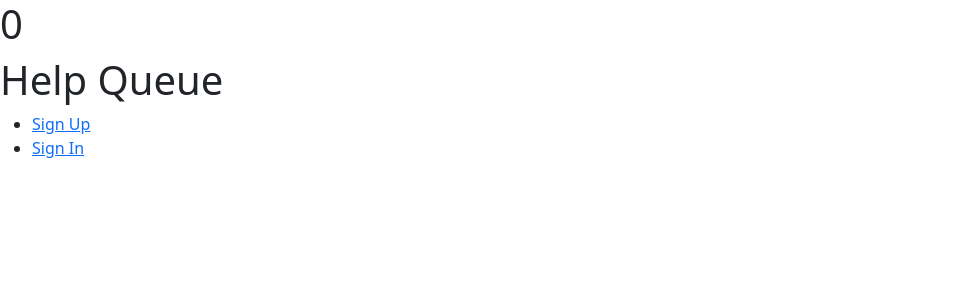
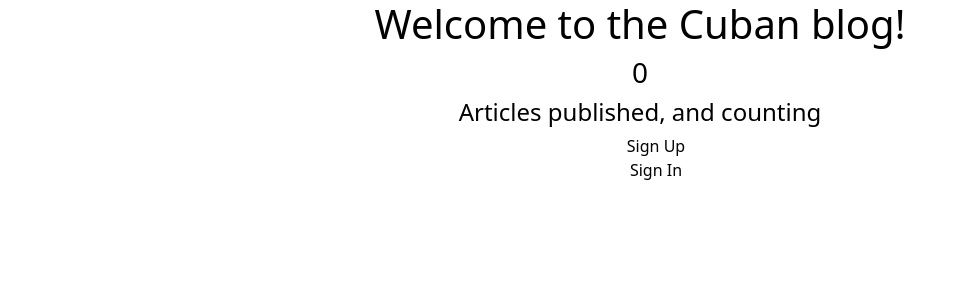
Before and after one commit to curiousmockingbird/blog-front-end, a React (Create React App) app: page / in a window 1280 px wide. Shown: the top 300 px of the page, without its empty margins (0-964 px from the left). Built offline with nearby package versions, Linux system fonts and the light colour scheme; no server answers.

Commit message:
WIP: Formatting blog sign-in/sign-up page.

```diff
--- a/src/components/App.js
+++ b/src/components/App.js
@@ -2,34 +2,13 @@ import React from 'react';
 import SignIn from './SignIn';
 import SignUp from './SignUp';
 // import BlogControl from './BlogControl';
-import { useState, useEffect } from 'react';
-import axios from 'axios';
 import { BrowserRouter as Router, Routes, Route } from "react-router-dom";
 import LogInHeader from './LogInHeader';
 
 const App = () => {
-  const [articleInfo, setArticleInfo] = useState(0);
-
-  //Automatically fetches articles count every 10s from database through endpoint api/articles
-  useEffect(() => {
-    const loadArticleInfo = async () => {
-      const response = await axios.get(`/api/articles/`);
-      const newArticleInfo = response.data;
-      setArticleInfo(newArticleInfo);
-    }
-    loadArticleInfo();
-
-    const interval = setInterval(() => {
-      loadArticleInfo()
-    }, 10000);
-    //The interval is cleared when the user navigates to another page
-    return()=>clearInterval(interval);
-
-  }, []);
 
   return (
     <Router>
-    <h1>{articleInfo}</h1>
     <LogInHeader />
     <Routes>
       <Route path="/sign-in" element={<SignIn />} />
--- a/src/components/LogInHeader.js
+++ b/src/components/LogInHeader.js
@@ -1,10 +1,34 @@
 import React from 'react';
+import { useState, useEffect } from 'react';
+import axios from 'axios';
 import { Link } from "react-router-dom";
+import './../css/LogInHeader.css';
 
 const LogInHeader = () => {
+  const [articleCount, setArticleCount] = useState(0);
+
+  //Automatically fetches articles count every 10s from database through endpoint api/articles
+  useEffect(() => {
+    const loadArticleCount = async () => {
+      const response = await axios.get(`/api/articles/`);
+      const newArticleCount = response.data;
+      setArticleCount(newArticleCount);
+    }
+    loadArticleCount();
+
+    const interval = setInterval(() => {
+      loadArticleCount()
+    }, 10000);
+    //The interval is cleared when the user navigates to another page
+    return()=>clearInterval(interval);
+
+  }, []);
   return (
-    <React.Fragment>
-      <h1> Help Queue</h1>
+
+      <div className='test container'>
+      <h1> Welcome to the Cuban blog!</h1>
+      <h3>{articleCount}</h3>
+      <h4>Articles published, and counting</h4>
       <ul>
         <li>
           <Link to="/sign-up">Sign Up</Link>
@@ -13,7 +37,7 @@ const LogInHeader = () => {
           <Link to="/sign-in">Sign In</Link>
         </li>
       </ul>
-    </React.Fragment>
+      </div>
   );
 }
 export default LogInHeader
--- a/src/css/LogInHeader.css
+++ b/src/css/LogInHeader.css
@@ -0,0 +1,17 @@
+.test {
+  text-align: center;
+  color: black;
+}
+
+.test ul {
+  list-style: none;
+}
+
+.test a {
+  text-decoration: none;
+  color: black;
+}
+
+.test a:link {
+  text-decoration: none;
+}
```
